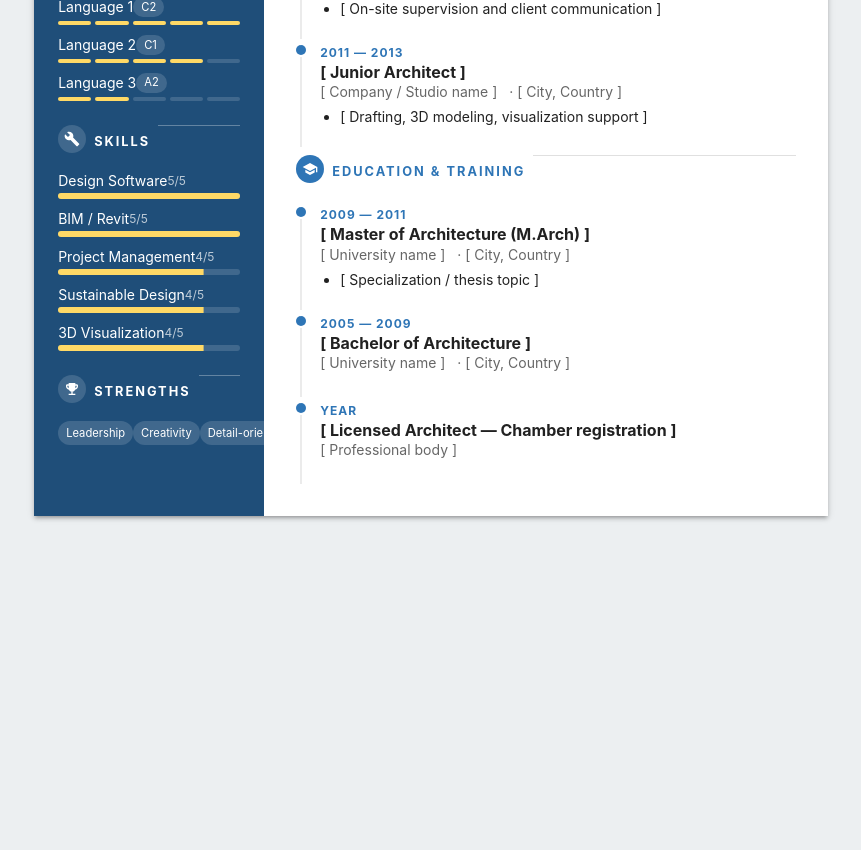
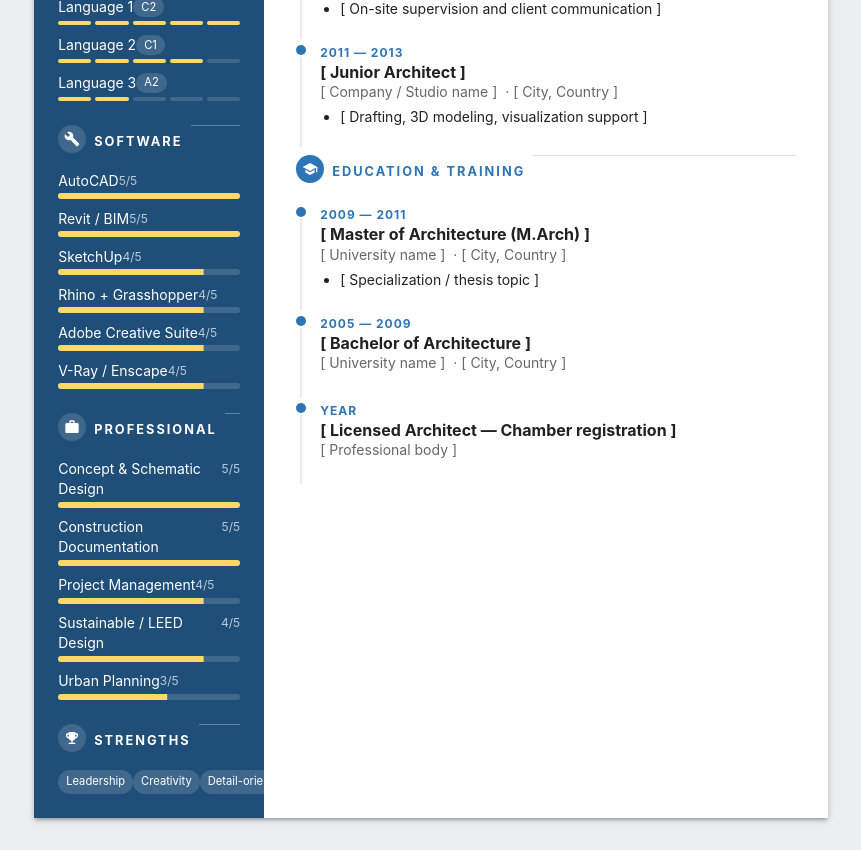
Before and after one commit to miroljubanastasov/Resume, a React (Vite) app: page / in a window 1280 px wide. Shown: the part 660-1510 px from the top of the page, without its empty margins (209-1070 px from the left). Before the commit the page ends 1208 px from the top, so only its background shows below. Built offline with nearby package versions, Linux system fonts and the light colour scheme.

Commit message:
Extract resume content to JSON; wire data-driven skills by category, experience and education lists

```diff
--- a/src/ResumePage.jsx
+++ b/src/ResumePage.jsx
@@ -11,10 +11,17 @@ import BuildIcon from '@mui/icons-material/Build';
 import TranslateIcon from '@mui/icons-material/Translate';
 import EmojiEventsIcon from '@mui/icons-material/EmojiEvents';
 import PersonIcon from '@mui/icons-material/Person';
+import resumeData from './data/resume.json';
 
 const SIDE_BG = '#1F4E79';
 const SIDE_FG = '#FFFFFF';
 const ACCENT = '#2E75B6';
+
+const CATEGORY_ICONS = {
+    Software: <BuildIcon sx={{ fontSize: 16 }} />,
+    Professional: <WorkIcon sx={{ fontSize: 16 }} />,
+    Strengths: <EmojiEventsIcon sx={{ fontSize: 16 }} />,
+};
 
 function SectionTitle({ icon, children, light }) {
     return (
@@ -56,6 +63,7 @@ function SectionTitle({ icon, children, light }) {
 }
 
 function SideInfoRow({ icon, label, value }) {
+    if (!value) return null;
     return (
         <Stack direction="row" spacing={1.5} alignItems="flex-start" sx={{ mb: 1.2 }}>
             <Box sx={{ color: 'rgba(255,255,255,0.85)', mt: '2px' }}>{icon}</Box>
@@ -102,9 +110,14 @@ function TimelineItem({ period, title, subtitle, location, bullets }) {
                 {title}
             </Typography>
             <Typography variant="body2" sx={{ color: 'text.secondary', mb: 0.5 }}>
-        {subtitle} {location && <Box component="span" sx={{ ml: 1 }}>· {location}</Box>}
+                {subtitle}
+                {location && (
+                    <Box component="span" sx={{ ml: 1 }}>
+                        · {location}
+                    </Box>
+                )}
             </Typography>
-      {bullets && (
+            {bullets && bullets.length > 0 && (
                 <Box component="ul" sx={{ pl: 2.5, m: 0, '& li': { fontSize: '0.875rem', lineHeight: 1.5 } }}>
                     {bullets.map((b, i) => (
                         <li key={i}>{b}</li>
@@ -140,6 +153,35 @@ function SkillBar({ label, level }) {
     );
 }
 
+function SkillCategory({ category, items }) {
+    const hasLevels = items.some((i) => typeof i.level === 'number');
+    return (
+        <Box sx={{ mt: 3 }}>
+            <SectionTitle icon={CATEGORY_ICONS[category] ?? <BuildIcon sx={{ fontSize: 16 }} />} light>
+                {category}
+            </SectionTitle>
+            {hasLevels ? (
+                items.map((it) => <SkillBar key={it.name} label={it.name} level={it.level ?? 0} />)
+            ) : (
+                <Stack direction="row" flexWrap="wrap" gap={0.5}>
+                    {items.map((it) => (
+                        <Chip
+                            key={it.name}
+                            label={it.name}
+                            size="small"
+                            sx={{
+                                bgcolor: 'rgba(255,255,255,0.15)',
+                                color: SIDE_FG,
+                                fontSize: '0.7rem',
+                            }}
+                        />
+                    ))}
+                </Stack>
+            )}
+        </Box>
+    );
+}
+
 function LanguageRow({ label, level, cefr }) {
     return (
         <Box sx={{ mb: 1.2 }}>
@@ -170,7 +212,10 @@ function LanguageRow({ label, level, cefr }) {
     );
 }
 
-export default function ResumePage() {
+export default function ResumePage({ data = resumeData }) {
+    const { personal, languages, skills, experience, education } = data;
+    const { contact } = personal;
+
     return (
         <Box
             sx={{
@@ -212,6 +257,7 @@ export default function ResumePage() {
                 >
                     <Box sx={{ display: 'flex', justifyContent: 'center', mb: 2 }}>
                         <Avatar
+                            src={personal.photo || undefined}
                             sx={{
                                 width: 140,
                                 height: 140,
@@ -225,14 +271,14 @@ export default function ResumePage() {
                     </Box>
 
                     <Typography variant="h6" align="center" sx={{ fontWeight: 700, lineHeight: 1.1 }}>
-            [ FULL NAME ]
+                        {personal.fullName}
                     </Typography>
                     <Typography
                         variant="caption"
                         align="center"
                         sx={{ display: 'block', color: 'rgba(255,255,255,0.75)', letterSpacing: 2, mb: 2 }}
                     >
-            SENIOR ARCHITECT
+                        {personal.title}
                     </Typography>
 
                     <Divider sx={{ borderColor: 'rgba(255,255,255,0.2)', mb: 2 }} />
@@ -240,124 +286,66 @@ export default function ResumePage() {
                     <SectionTitle icon={<PersonIcon sx={{ fontSize: 16 }} />} light>
                         Contact
                     </SectionTitle>
-          <SideInfoRow icon={<PhoneIcon fontSize="small" />} label="Phone" value="+00 000 000 000" />
-          <SideInfoRow icon={<EmailIcon fontSize="small" />} label="Email" value="name@example.com" />
-          <SideInfoRow icon={<LocationOnIcon fontSize="small" />} label="Address" value="Street, City, Country" />
-          <SideInfoRow icon={<LanguageIcon fontSize="small" />} label="Website" value="www.example.com" />
-          <SideInfoRow icon={<LinkedInIcon fontSize="small" />} label="LinkedIn" value="/in/your-handle" />
-          <SideInfoRow icon={<CakeIcon fontSize="small" />} label="Date of birth" value="DD / MM / YYYY" />
+                    <SideInfoRow icon={<PhoneIcon fontSize="small" />} label="Phone" value={contact.phone} />
+                    <SideInfoRow icon={<EmailIcon fontSize="small" />} label="Email" value={contact.email} />
+                    <SideInfoRow icon={<LocationOnIcon fontSize="small" />} label="Address" value={contact.address} />
+                    <SideInfoRow icon={<LanguageIcon fontSize="small" />} label="Website" value={contact.website} />
+                    <SideInfoRow icon={<LinkedInIcon fontSize="small" />} label="LinkedIn" value={contact.linkedin} />
+                    <SideInfoRow
+                        icon={<CakeIcon fontSize="small" />}
+                        label="Date of birth"
+                        value={contact.dateOfBirth}
+                    />
 
+                    {languages && languages.length > 0 && (
                         <Box sx={{ mt: 3 }}>
                             <SectionTitle icon={<TranslateIcon sx={{ fontSize: 16 }} />} light>
                                 Languages
                             </SectionTitle>
-            <LanguageRow label="Language 1" level={5} cefr="C2" />
-            <LanguageRow label="Language 2" level={4} cefr="C1" />
-            <LanguageRow label="Language 3" level={2} cefr="A2" />
+                            {languages.map((l) => (
+                                <LanguageRow key={l.name} label={l.name} level={l.level} cefr={l.cefr} />
+                            ))}
                         </Box>
+                    )}
 
-          <Box sx={{ mt: 3 }}>
-            <SectionTitle icon={<BuildIcon sx={{ fontSize: 16 }} />} light>
-              Skills
-            </SectionTitle>
-            <SkillBar label="Design Software" level={5} />
-            <SkillBar label="BIM / Revit" level={5} />
-            <SkillBar label="Project Management" level={4} />
-            <SkillBar label="Sustainable Design" level={4} />
-            <SkillBar label="3D Visualization" level={4} />
-          </Box>
-
-          <Box sx={{ mt: 3 }}>
-            <SectionTitle icon={<EmojiEventsIcon sx={{ fontSize: 16 }} />} light>
-              Strengths
-            </SectionTitle>
-            <Stack direction="row" flexWrap="wrap" gap={0.5}>
-              {['Leadership', 'Creativity', 'Detail-oriented', 'Communication', 'Mentoring'].map((s) => (
-                <Chip
-                  key={s}
-                  label={s}
-                  size="small"
-                  sx={{
-                    bgcolor: 'rgba(255,255,255,0.15)',
-                    color: SIDE_FG,
-                    fontSize: '0.7rem',
-                  }}
-                />
+                    {skills?.map((group) => (
+                        <SkillCategory key={group.category} category={group.category} items={group.items} />
                     ))}
-            </Stack>
-          </Box>
                 </Box>
 
                 {/* ============ MAIN ============ */}
                 <Box sx={{ p: { xs: 3, sm: 4 } }}>
                     <SectionTitle icon={<PersonIcon sx={{ fontSize: 16 }} />}>About me</SectionTitle>
                     <Typography variant="body2" sx={{ mb: 3, lineHeight: 1.6, color: 'text.secondary' }}>
-            [ Professional summary placeholder — 3 to 5 lines describing 15 years of architectural
-            practice, areas of specialization (e.g. residential, commercial, urban design,
-            sustainable architecture), leadership experience and signature approach. ]
+                        {personal.summary}
                     </Typography>
 
                     <SectionTitle icon={<WorkIcon sx={{ fontSize: 16 }} />}>Work experience</SectionTitle>
+                    {experience.map((e, idx) => (
                         <TimelineItem
-            period="2022 — PRESENT"
-            title="[ Senior / Principal Architect ]"
-            subtitle="[ Company / Studio name ]"
-            location="[ City, Country ]"
-            bullets={[
-              '[ Key responsibility — lead design teams across N projects ]',
-              '[ Notable project or scope — building type, m², budget ]',
-              '[ Achievement — award, recognition, measurable outcome ]',
-            ]}
+                            key={idx}
+                            period={e.period}
+                            title={e.title}
+                            subtitle={e.organization}
+                            location={e.location}
+                            bullets={e.bullets}
                         />
-          <TimelineItem
-            period="2017 — 2022"
-            title="[ Project Architect ]"
-            subtitle="[ Company / Studio name ]"
-            location="[ City, Country ]"
-            bullets={[
-              '[ Delivered N projects from concept through construction ]',
-              '[ Coordinated with engineering disciplines and contractors ]',
-              '[ Mentored junior architects and led BIM standards ]',
-            ]}
-          />
-          <TimelineItem
-            period="2013 — 2017"
-            title="[ Architect ]"
-            subtitle="[ Company / Studio name ]"
-            location="[ City, Country ]"
-            bullets={[
-              '[ Concept design, technical drawings, permit packages ]',
-              '[ On-site supervision and client communication ]',
-            ]}
-          />
-          <TimelineItem
-            period="2011 — 2013"
-            title="[ Junior Architect ]"
-            subtitle="[ Company / Studio name ]"
-            location="[ City, Country ]"
-            bullets={['[ Drafting, 3D modeling, visualization support ]']}
-          />
+                    ))}
 
                     <Box sx={{ mt: 1 }}>
-            <SectionTitle icon={<SchoolIcon sx={{ fontSize: 16 }} />}>Education & training</SectionTitle>
+                        <SectionTitle icon={<SchoolIcon sx={{ fontSize: 16 }} />}>
+                            Education & training
+                        </SectionTitle>
+                        {education.map((e, idx) => (
                             <TimelineItem
-              period="2009 — 2011"
-              title="[ Master of Architecture (M.Arch) ]"
-              subtitle="[ University name ]"
-              location="[ City, Country ]"
-              bullets={['[ Specialization / thesis topic ]']}
+                                key={idx}
+                                period={e.period}
+                                title={e.title}
+                                subtitle={e.organization}
+                                location={e.location}
+                                bullets={e.bullets}
                             />
-            <TimelineItem
-              period="2005 — 2009"
-              title="[ Bachelor of Architecture ]"
-              subtitle="[ University name ]"
-              location="[ City, Country ]"
-            />
-            <TimelineItem
-              period="YEAR"
-              title="[ Licensed Architect — Chamber registration ]"
-              subtitle="[ Professional body ]"
-            />
+                        ))}
                     </Box>
                 </Box>
             </Box>
--- /dev/null
+++ b/src/data/resume.json
@@ -0,0 +1,122 @@
+{
+  "personal": {
+    "fullName": "[ FULL NAME ]",
+    "title": "SENIOR ARCHITECT",
+    "photo": "",
+    "summary": "[ Professional summary placeholder — 3 to 5 lines describing 15 years of architectural practice, areas of specialization (e.g. residential, commercial, urban design, sustainable architecture), leadership experience and signature approach. ]",
+    "contact": {
+      "phone": "+00 000 000 000",
+      "email": "name@example.com",
+      "address": "Street, City, Country",
+      "website": "www.example.com",
+      "linkedin": "/in/your-handle",
+      "dateOfBirth": "DD / MM / YYYY"
+    }
+  },
+  "languages": [
+    { "name": "Language 1", "level": 5, "cefr": "C2" },
+    { "name": "Language 2", "level": 4, "cefr": "C1" },
+    { "name": "Language 3", "level": 2, "cefr": "A2" }
+  ],
+  "skills": [
+    {
+      "category": "Software",
+      "items": [
+        { "name": "AutoCAD", "level": 5 },
+        { "name": "Revit / BIM", "level": 5 },
+        { "name": "SketchUp", "level": 4 },
+        { "name": "Rhino + Grasshopper", "level": 4 },
+        { "name": "Adobe Creative Suite", "level": 4 },
+        { "name": "V-Ray / Enscape", "level": 4 }
+      ]
+    },
+    {
+      "category": "Professional",
+      "items": [
+        { "name": "Concept & Schematic Design", "level": 5 },
+        { "name": "Construction Documentation", "level": 5 },
+        { "name": "Project Management", "level": 4 },
+        { "name": "Sustainable / LEED Design", "level": 4 },
+        { "name": "Urban Planning", "level": 3 }
+      ]
+    },
+    {
+      "category": "Strengths",
+      "items": [
+        { "name": "Leadership" },
+        { "name": "Creativity" },
+        { "name": "Detail-oriented" },
+        { "name": "Communication" },
+        { "name": "Mentoring" }
+      ]
+    }
+  ],
+  "experience": [
+    {
+      "period": "2022 — PRESENT",
+      "title": "[ Senior / Principal Architect ]",
+      "organization": "[ Company / Studio name ]",
+      "location": "[ City, Country ]",
+      "bullets": [
+        "[ Key responsibility — lead design teams across N projects ]",
+        "[ Notable project or scope — building type, m², budget ]",
+        "[ Achievement — award, recognition, measurable outcome ]"
+      ]
+    },
+    {
+      "period": "2017 — 2022",
+      "title": "[ Project Architect ]",
+      "organization": "[ Company / Studio name ]",
+      "location": "[ City, Country ]",
+      "bullets": [
+        "[ Delivered N projects from concept through construction ]",
+        "[ Coordinated with engineering disciplines and contractors ]",
+        "[ Mentored junior architects and led BIM standards ]"
+      ]
+    },
+    {
+      "period": "2013 — 2017",
+      "title": "[ Architect ]",
+      "organization": "[ Company / Studio name ]",
+      "location": "[ City, Country ]",
+      "bullets": [
+        "[ Concept design, technical drawings, permit packages ]",
+        "[ On-site supervision and client communication ]"
+      ]
+    },
+    {
+      "period": "2011 — 2013",
+      "title": "[ Junior Architect ]",
+      "organization": "[ Company / Studio name ]",
+      "location": "[ City, Country ]",
+      "bullets": [
+        "[ Drafting, 3D modeling, visualization support ]"
+      ]
+    }
+  ],
+  "education": [
+    {
+      "period": "2009 — 2011",
+      "title": "[ Master of Architecture (M.Arch) ]",
+      "organization": "[ University name ]",
+      "location": "[ City, Country ]",
+      "bullets": [
+        "[ Specialization / thesis topic ]"
+      ]
+    },
+    {
+      "period": "2005 — 2009",
+      "title": "[ Bachelor of Architecture ]",
+      "organization": "[ University name ]",
+      "location": "[ City, Country ]",
+      "bullets": []
+    },
+    {
+      "period": "YEAR",
+      "title": "[ Licensed Architect — Chamber registration ]",
+      "organization": "[ Professional body ]",
+      "location": "",
+      "bullets": []
+    }
+  ]
+}
```
Also changed, not shown: src/index.css (+7 -3 lines). Lines whose indentation alone changed are shown as unchanged.
